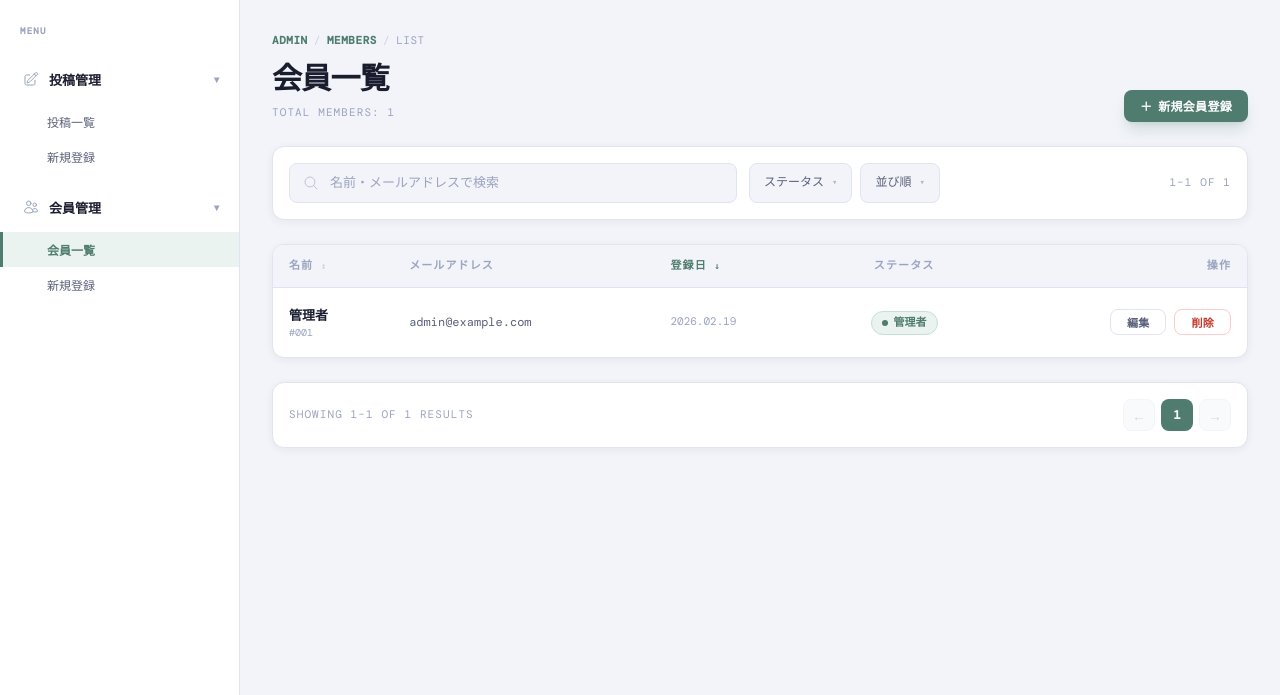
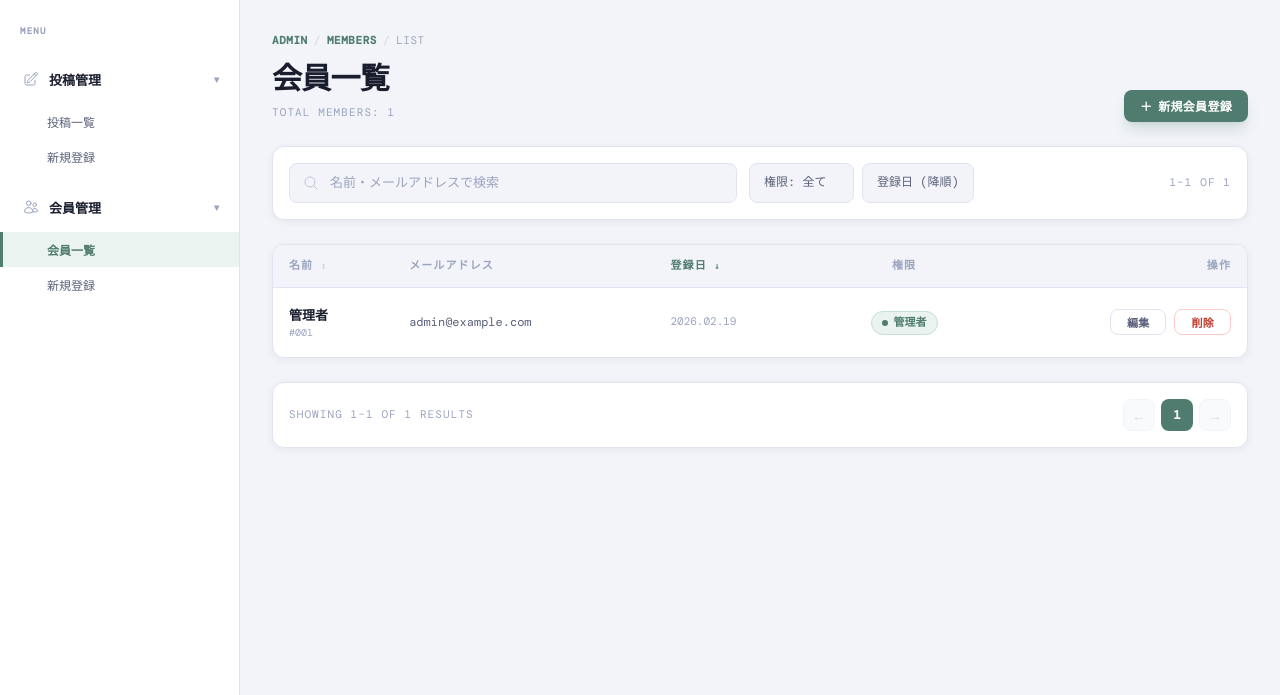
Before and after one commit to yousunabaco-sudo/daytime-team03, a Flask app: page /admin/users in a window 1280 px wide. Shown: the part 64-759 px from the top of the page. Run offline with Flask 3, Linux system fonts and the light colour scheme; a user stored in the database is signed in; data comes from the database, SQL or seed files in the repository; some libraries are stand-ins or nearby versions.

Commit message:
管理画面/会員管理/会員一覧 検索フォームを実装

```diff
--- a/app/blueprints/admin/routes.py
+++ b/app/blueprints/admin/routes.py
@@ -52,18 +52,32 @@ def create_post():
 def admin_users():
     page = request.args.get('page', 1, type=int)
     q = request.args.get('q', '')
+    role = request.args.get('role', '')
+    sort = request.args.get('sort', 'newest')
 
     query = User.query
     if q:
         query = query.filter((User.name.contains(q)) | (User.email.contains(q)))
 
-    pagination = query.order_by(User.created_at.desc()).paginate(page=page, per_page=10, error_out=False)
+    if role:
+        query = query.filter(User.role == role)
+
+    if sort == 'name_asc':
+        query = query.order_by(User.name.asc())
+    elif sort == 'name_desc':
+        query = query.order_by(User.name.desc())
+    else:
+        query = query.order_by(User.created_at.desc())
+
+    pagination = query.paginate(page=page, per_page=10, error_out=False)
     users = pagination.items
 
     return render_template('admin/admin_users.html',
                          users=users,
                          pagination=pagination,
                          q=q,
+                         role=role,
+                         sort=sort,
                          active_menu='user_list')
 
 @admin_bp.route('/users/new')
--- a/app/blueprints/admin/templates/admin/admin_users.html
+++ b/app/blueprints/admin/templates/admin/admin_users.html
@@ -27,7 +27,9 @@
 <!-- TOOLBAR -->
 <div
     class="bg-white border border-custom-border rounded-custom p-4 shadow-custom-sm flex flex-col sm:flex-row sm:items-center gap-3">
-    <form action="{{ url_for('admin.admin_users') }}" method="GET" class="relative flex-1 w-full sm:max-w-md">
+    <form action="{{ url_for('admin.admin_users') }}" method="GET"
+        class="flex flex-col sm:flex-row sm:items-center gap-3 flex-1">
+        <div class="relative flex-1 w-full sm:max-w-md">
             <span class="absolute left-3.5 top-1/2 -translate-y-1/2 text-custom-text-muted opacity-60">
                 <svg xmlns="http://www.w3.org/2000/svg" fill="none" viewBox="0 0 24 24" stroke-width="1.5"
                     stroke="currentColor" class="w-4 h-4">
@@ -37,17 +39,22 @@
             </span>
             <input type="text" name="q" value="{{ q }}" placeholder="名前・メールアドレスで検索"
                 class="w-full h-10 bg-custom-surface-2 border border-custom-border rounded-lg pl-10 pr-4 text-[13px] font-mono-dm placeholder:text-custom-text-muted focus:outline-none focus:border-custom-accent transition-all">
+        </div>
+        <div class="flex gap-2 w-full sm:w-auto">
+            <select name="role" onchange="this.form.submit()"
+                class="flex-1 sm:flex-none px-3.5 h-10 bg-custom-surface-2 border border-custom-border rounded-lg text-[12px] font-mono-dm text-custom-text-secondary cursor-pointer hover:bg-custom-surface-3 transition-colors appearance-none">
+                <option value="">権限: 全て</option>
+                <option value="admin" {{ 'selected' if role=='admin' }}>権限: 管理者</option>
+                <option value="user" {{ 'selected' if role=='user' }}>権限: 会員</option>
+            </select>
+            <select name="sort" onchange="this.form.submit()"
+                class="flex-1 sm:flex-none px-3.5 h-10 bg-custom-surface-2 border border-custom-border rounded-lg text-[12px] font-mono-dm text-custom-text-secondary cursor-pointer hover:bg-custom-surface-3 transition-colors appearance-none">
+                <option value="newest" {{ 'selected' if sort=='newest' }}>登録日 (降順)</option>
+                <option value="name_asc" {{ 'selected' if sort=='name_asc' }}>名前 (昇順)</option>
+                <option value="name_desc" {{ 'selected' if sort=='name_desc' }}>名前 (降順)</option>
+            </select>
+        </div>
     </form>
-    <div class="flex gap-2">
-        <div
-            class="flex-1 sm:flex-none flex items-center justify-between gap-2 px-3.5 h-10 bg-custom-surface-2 border border-custom-border rounded-lg text-[12px] font-mono-dm text-custom-text-secondary cursor-pointer hover:bg-custom-surface-3 transition-colors">
-            ステータス <span class="text-[9px] opacity-40">▾</span>
-        </div>
-        <div
-            class="flex-1 sm:flex-none flex items-center justify-between gap-2 px-3.5 h-10 bg-custom-surface-2 border border-custom-border rounded-lg text-[12px] font-mono-dm text-custom-text-secondary cursor-pointer hover:bg-custom-surface-3 transition-colors">
-            並び順 <span class="text-[9px] opacity-40">▾</span>
-        </div>
-    </div>
     <div class="hidden lg:block ml-auto text-[11px] font-mono-dm text-custom-text-muted uppercase tracking-widest">
         {{ pagination.first }}–{{ pagination.last }} OF {{ pagination.total }}
     </div>
@@ -68,7 +75,7 @@
                     登録日 <span class="text-[9px]">↓</span></th>
                 <th
                     class="px-4 py-3 text-[11px] font-bold text-custom-text-muted font-mono-dm uppercase tracking-widest text-center">
-                    ステータス</th>
+                    権限</th>
                 <th
                     class="px-4 py-3 text-[11px] font-bold text-custom-text-muted font-mono-dm uppercase tracking-widest text-right">
                     操作</th>
```
Lines whose indentation alone changed are shown as unchanged.
